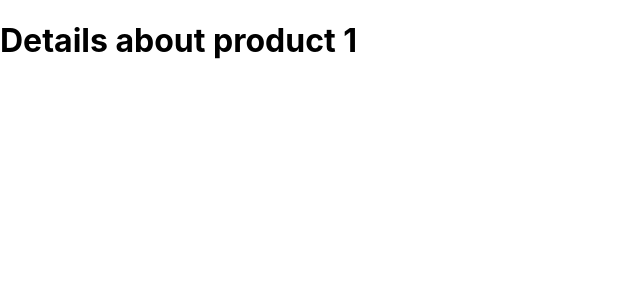
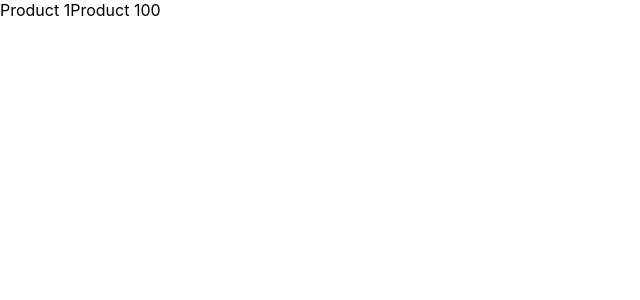
Before and after one commit to SrijanShovit/Next-JS, a Next.js app: page /product/1 in a window 1280 px wide. Shown: the top 300 px of the page, without its empty margins (0-640 px from the left). Built offline with nearby package versions, Linux system fonts and the light colour scheme.

Commit message:
link navigation

```diff
--- a/pages/product/[productId]/index.js
+++ b/pages/product/[productId]/index.js
@@ -1,14 +1,22 @@
 
-import { useRouter } from 'next/router'
+import Link from 'next/link';
 
-function ProductDetail(){
+function ProductDetail({productId=100}){
 
+    return (
+        <>
+        {/* navigating to dynamic routes */}
+        <Link href="/product/1" replace>
+            {/* replace prop will replace the product history stack instead of adding a new url */}
+        <a>Product 1</a>
+        </Link>
 
-    const router = useRouter()
-
-
-    const pid = router.query.productId
-    return <h1>Details about product {pid}</h1>
+        {/* suppose product id recieved from props then we can't hardcode the id */}
+        <Link href={`/product/{productId}`}>
+        <a>Product {productId}</a>
+        </Link>
+        </>
+    )
 }
 
 export default ProductDetail
```
Also changed, not shown: pages/blog/index.js (added, +14 -0 lines), pages/index.js (+6 -4 lines).
